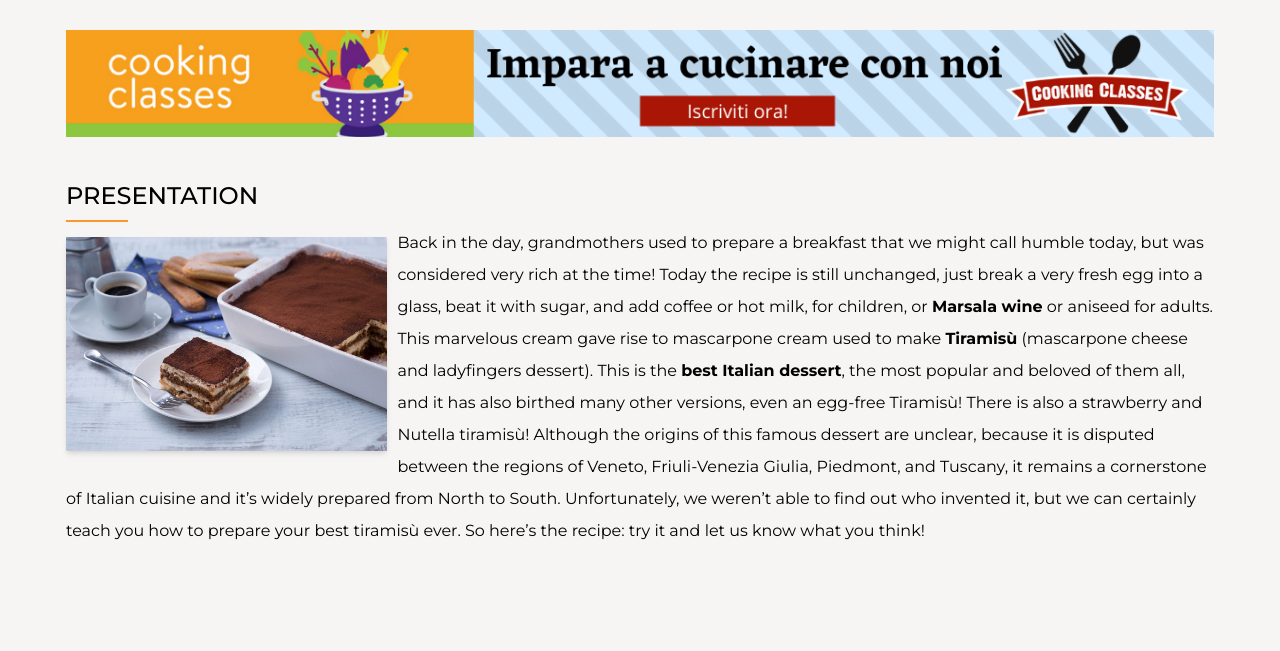
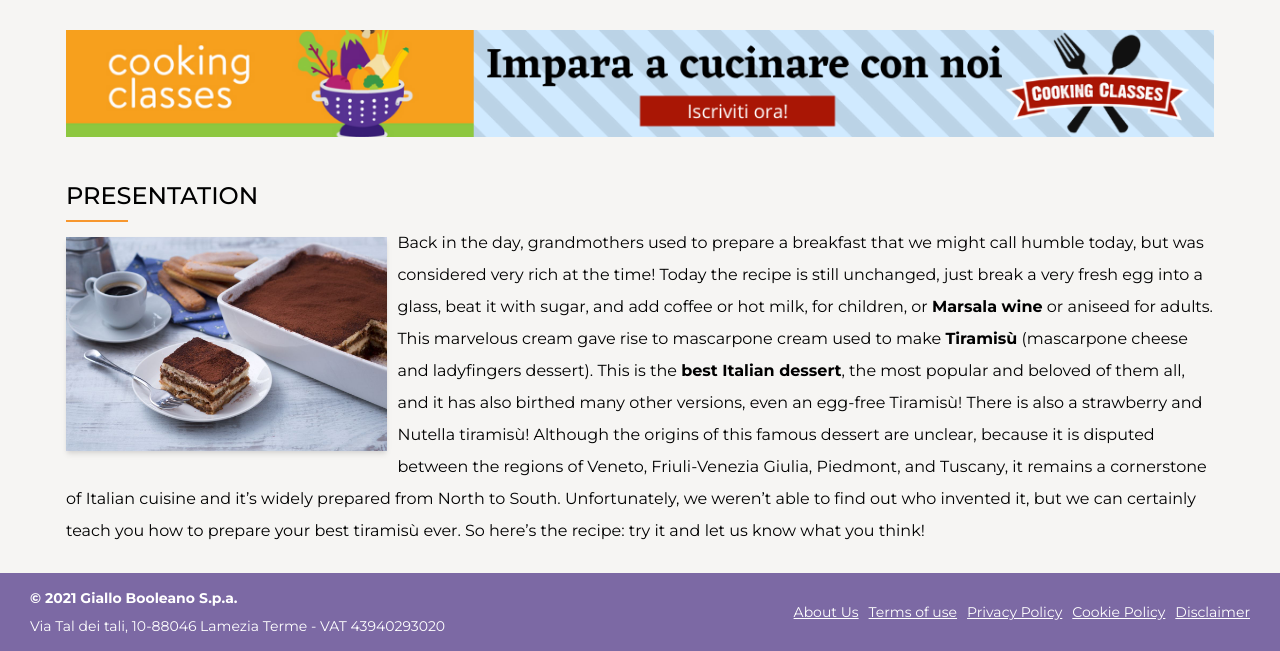
Before and after one commit to palascinochristian/htmlcss-responsive-layout, a plain HTML site: page index.html in a window 1280 px wide. Shown: the part 724-1375 px from the top of the page. Before the commit the page ends 1297 px from the top, so only its background shows below. Drawn offline with Linux system fonts and the light colour scheme.

Commit message:
feat: add Respomsive Footer

```diff
--- a/css/style.css
+++ b/css/style.css
@@ -227,6 +227,41 @@ main {
     FOOTER
 ------------------*/
 
+
+footer {
+    background-color: #7C69A4;
+    color: #fff;
+    font-size: 14px;
+    text-align: center;
+    padding: 20px;
+}
+
+footer>* {
+    padding-bottom: 15px;
+}
+
+footer h4 {
+    margin-bottom: 10px;
+
+}
+
+footer ul {
+    display: flex;
+    gap: 10px;
+    flex-wrap: wrap;
+    justify-content: center;
+}
+
+footer ul li {
+    list-style: none;
+    max-width: calc(100% / 4);
+}
+
+footer ul li a {
+    color: inherit;
+}
+
+
 /*----------------
     RESPONSIVE
 ------------------*/
@@ -299,4 +334,21 @@ main {
     #img-tiramisu {
         max-width: 28%;
     }
+
+    footer {
+        display: flex;
+        justify-content: space-between;
+        padding: 16px 30px;
+        text-align: left;
+    }
+
+    footer>* {
+        padding: 0;
+    }
+
+    footer .link {
+        display: flex;
+        align-self: center;
+    }
+
 }
--- a/index.html
+++ b/index.html
@@ -98,7 +98,21 @@
                 So here’s the recipe: try it and let us know what you think!</p>
         </article>
     </main>
-
+    <footer>
+        <div class="address">
+            <h4> © 2021 Giallo Booleano S.p.a.</h4>
+            <p>Via Tal dei tali, 10-88046 Lamezia Terme - VAT 43940293020</p>
+        </div>
+        <div class="link">
+            <ul>
+                <li><a href="#">About Us</a></li>
+                <li><a href="#">Terms of use</a></li>
+                <li><a href="#">Privacy Policy</a></li>
+                <li><a href="#">Cookie Policy</a></li>
+                <li><a href="#">Disclaimer</a></li>
+            </ul>
+        </div>
+    </footer>
 </body>
 
 </html>
```
